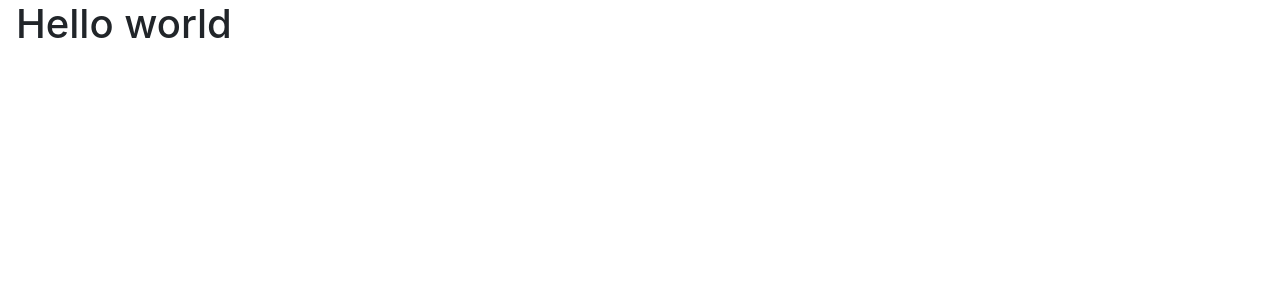
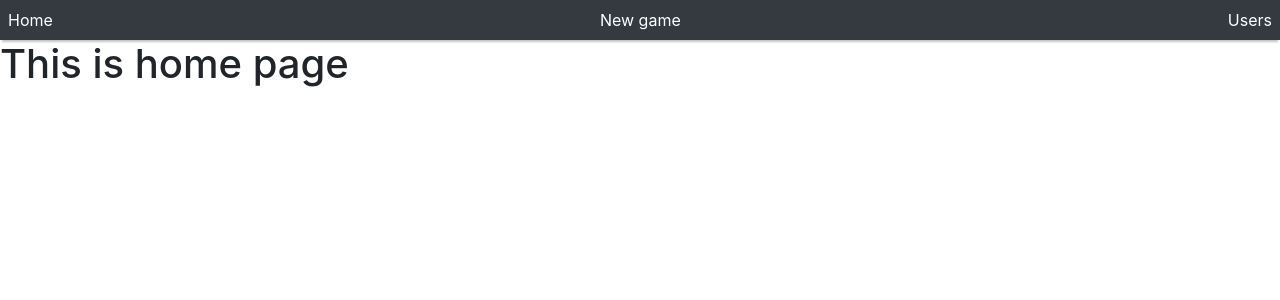
Before and after one commit to b3rg3t/score-more, a React (Create React App) app: page / in a window 1280 px wide. Shown: the top 300 px of the page. Built offline with nearby package versions, Linux system fonts and the light colour scheme.

Commit message:
global context api

```diff
--- a/package.json
+++ b/package.json
@@ -10,13 +10,13 @@
     "@types/node": "^14.6.2",
     "@types/react": "^16.9.49",
     "@types/react-dom": "^16.9.8",
+    "@types/react-router-dom": "^5.1.6",
     "axios": "^0.20.0",
-    "i18next": "^19.7.0",
-    "i18next-http-backend": "^1.0.18",
     "node-sass": "^4.14.1",
     "react": "^16.13.1",
     "react-dom": "^16.13.1",
-    "react-i18next": "^11.7.2",
+    "react-icons": "^3.11.0",
+    "react-router-dom": "^5.2.0",
     "react-scripts": "3.4.3",
     "typescript": "^4.0.2"
   },
--- a/src/App.scss
+++ b/src/App.scss
@@ -6,3 +6,12 @@
   max-height: 100vh;
   position: relative;
 }
+
+
+$bg-shadow: 0 4px 2px -2px rgba(58, 58, 58, 0.301);
+$bg-shadow-border: 0 0 0 1px hsla(0, 1%, 43%, 0.1), 0 4px 11px hsla(0, 0%, 0%, 0.1);
+
+
+.main-shadow {
+  box-shadow: $bg-shadow;
+}
--- a/src/App.tsx
+++ b/src/App.tsx
@@ -1,13 +1,31 @@
 import React from 'react';
+import {
+  BrowserRouter as Router,
+  Switch,
+  Route,
+} from "react-router-dom";
+
+import Navbar from './components/Navbar';
+import Home from "../src/components/pages/Home"
+import NewGame from "../src/components/pages/NewGame"
+import ActiveGame from "../src/components/pages/ActiveGame"
+
 import './App.scss';
+
+import { GlobalProvider } from './store/contexts/mainContext';
 
 function App() {
   return (
-    <div className="App">
-      <header className="App-header">
-        <h1 className="pl-3">Hello world</h1>
-      </header>
-    </div>
+    <GlobalProvider>
+      <Router>
+        <Navbar />
+        <Switch>
+          <Route exact path="/" component={Home} />
+          <Route exact path="/newgame" component={NewGame} />
+          <Route exact path="/activegame/:id" render={(props) => <ActiveGame {...props} />} />
+        </Switch>
+      </Router>
+    </GlobalProvider>
   );
 }
 
--- /dev/null
+++ b/src/components/Navbar.tsx
@@ -0,0 +1,21 @@
+import React from "react"
+import { Link } from "react-router-dom";
+
+const Navbar = () => (
+    <nav className="main-shadow w-100 bg-dark">
+        <ul className="list-unstyled d-flex justify-content-between p-1 m-0">
+            <li className="p-1">
+                <Link to="/" className="text-white">Home</Link>
+            </li>
+            <li className="p-1">
+                <Link to="/newgame" className="text-white">New game</Link>
+            </li>
+            <li className="p-1">
+                <Link to="/activegame/123" className="text-white">Users</Link>
+            </li>
+        </ul>
+    </nav>
+)
+
+
+export default Navbar;
--- /dev/null
+++ b/src/components/pages/ActiveGame.tsx
@@ -0,0 +1,15 @@
+import React from "react"
+
+const ActiveGame = ({ match }: any) => {
+    const { params: { id: agreementId }, } = match;
+
+    console.log(agreementId)
+    return (
+        <main>
+            <h1>Dynamic route</h1>
+            {agreementId}
+        </main>
+    )
+}
+
+export default ActiveGame;
--- /dev/null
+++ b/src/components/pages/Home.tsx
@@ -0,0 +1,11 @@
+import React from "react"
+
+const Home =  () => {
+    return (
+        <main>
+            <h1>This is home page</h1>
+        </main>
+    )
+}
+
+export default Home;
--- /dev/null
+++ b/src/components/pages/NewGame.tsx
@@ -0,0 +1,11 @@
+import React from "react"
+
+const NewGame = () => {
+    return (
+        <main>
+            <h1>New Game</h1>
+        </main>
+    )
+}
+
+export default NewGame;
--- /dev/null
+++ b/src/store/contexts/mainContext.tsx
@@ -0,0 +1,39 @@
+import React, { createContext, useReducer } from "react";
+
+import { GlobalReducer } from "../reducers/reducer";
+
+type Players = {
+  runningDealDate: string;
+};
+
+type InitialStateType = {
+  runningDealDate: Players["runningDealDate"];
+};
+
+export const initialState = {
+  runningDealDate: "",
+};
+
+const GlobalContext = createContext<{
+  state: InitialStateType;
+  dispatch: React.Dispatch<any>;
+}>({
+  state: initialState,
+  dispatch: () => null,
+});
+
+const mainReducer = ({ runningDealDate }: InitialStateType, action: any) => ({
+  runningDealDate: GlobalReducer(runningDealDate, action),
+});
+
+const GlobalProvider: React.FC = ({ children }) => {
+  const [state, dispatch] = useReducer(mainReducer, initialState);
+
+  return (
+    <GlobalContext.Provider value={{ state, dispatch }}>
+      {children}
+    </GlobalContext.Provider>
+  );
+};
+
+export { GlobalContext, GlobalProvider };
--- /dev/null
+++ b/src/store/reducers/reducer.tsx
@@ -0,0 +1,17 @@
+import { initialState } from "../contexts/mainContext";
+
+export const GlobalReducer = (state: any, action: any) => {
+  switch (action.type) {
+    case "SET_ORGANIZATIONS":
+      return action.payload.values;
+
+    case "CLEAR_ORGANIZATIONS":
+      return [];
+
+    case "REMOVE_ORGANIZATION":
+      return state.filter((s: any) => s.value !== action.payload.value);
+
+    default:
+      return state;
+  }
+};
```
Also changed, not shown: src/i18next/i18next.tsx (deleted, +0 -51 lines), 1 other file (tests, documents, lock files or other folders).
